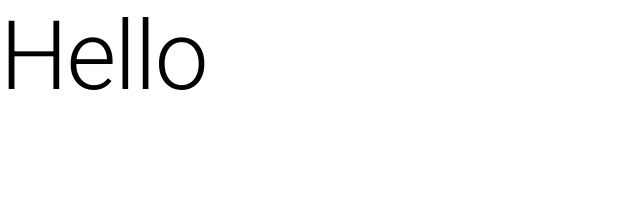
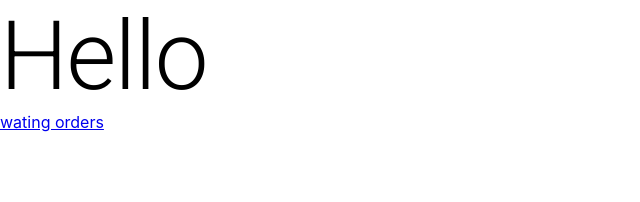
Before and after one commit to 1hakusai1/cloud-pos, a React (Create React App) app in the folder cloud-pos-front/: page /#/ in a window 1280 px wide. Shown: the top 202 px of the page, without its empty margins (0-640 px from the left). Built offline with nearby package versions, Linux system fonts and the light colour scheme.

Commit message:
routerのリンクを貼れることを確認

```diff
--- a/cloud-pos-front/src/component/Home.tsx
+++ b/cloud-pos-front/src/component/Home.tsx
@@ -1,7 +1,11 @@
 import { Typography } from "@mui/material"
+import { Link } from "react-router-dom"
 
 export const Home = () => {
     return (
-        <Typography variant="h1">Hello</Typography>
+        <>
+            <Typography variant="h1">Hello</Typography>
+            <Link to={"/waiting"}>wating orders</Link>
+        </>
     )
 }
--- a/cloud-pos-front/src/index.tsx
+++ b/cloud-pos-front/src/index.tsx
@@ -23,6 +23,7 @@ root.render(
         <HashRouter>
             <Routes>
                 <Route path='/' element={<Home />} />
+                <Route path='/waiting' element={<WaitingOrders orders={orders} />} />
             </Routes>
         </HashRouter>
     </React.StrictMode>
```
